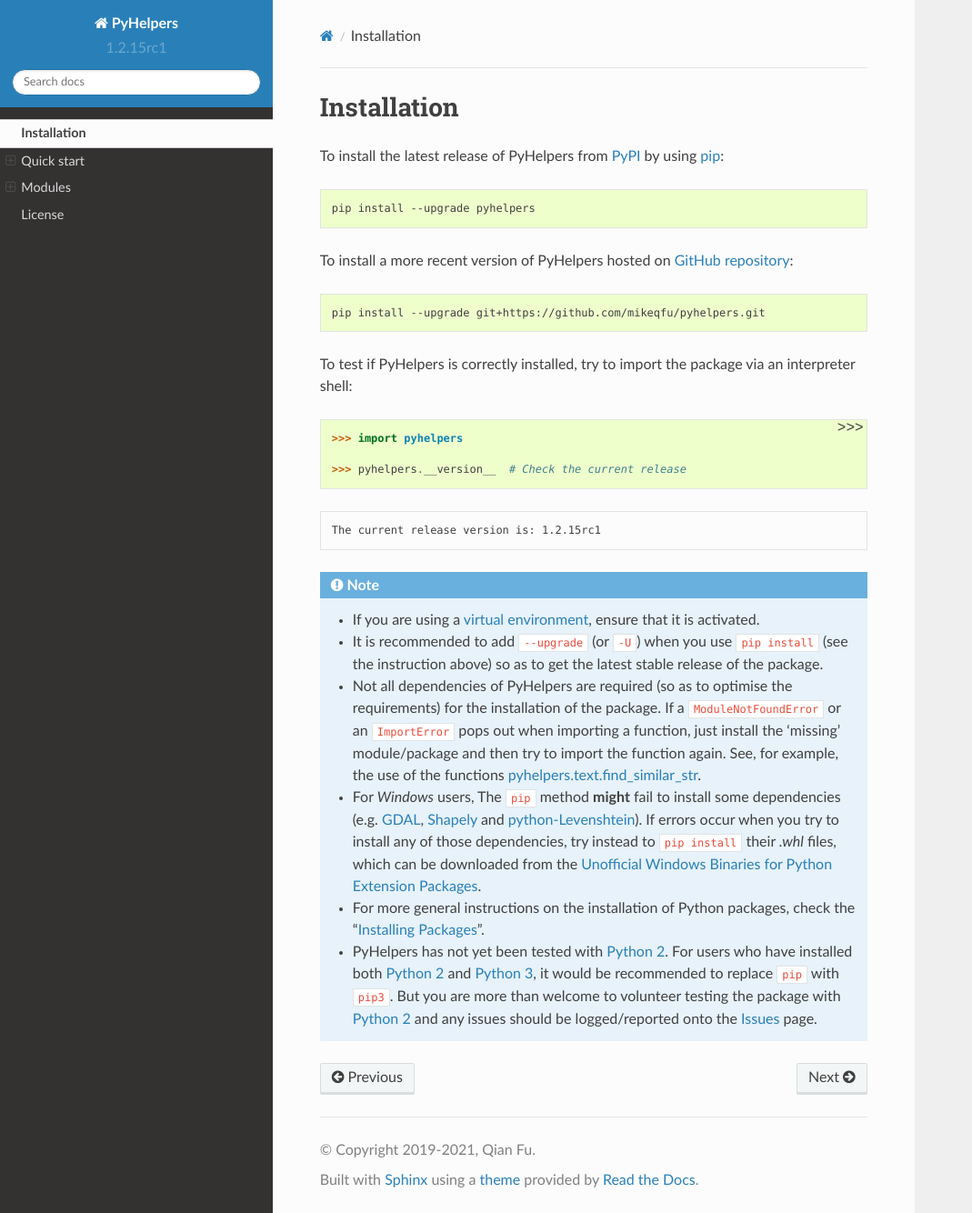
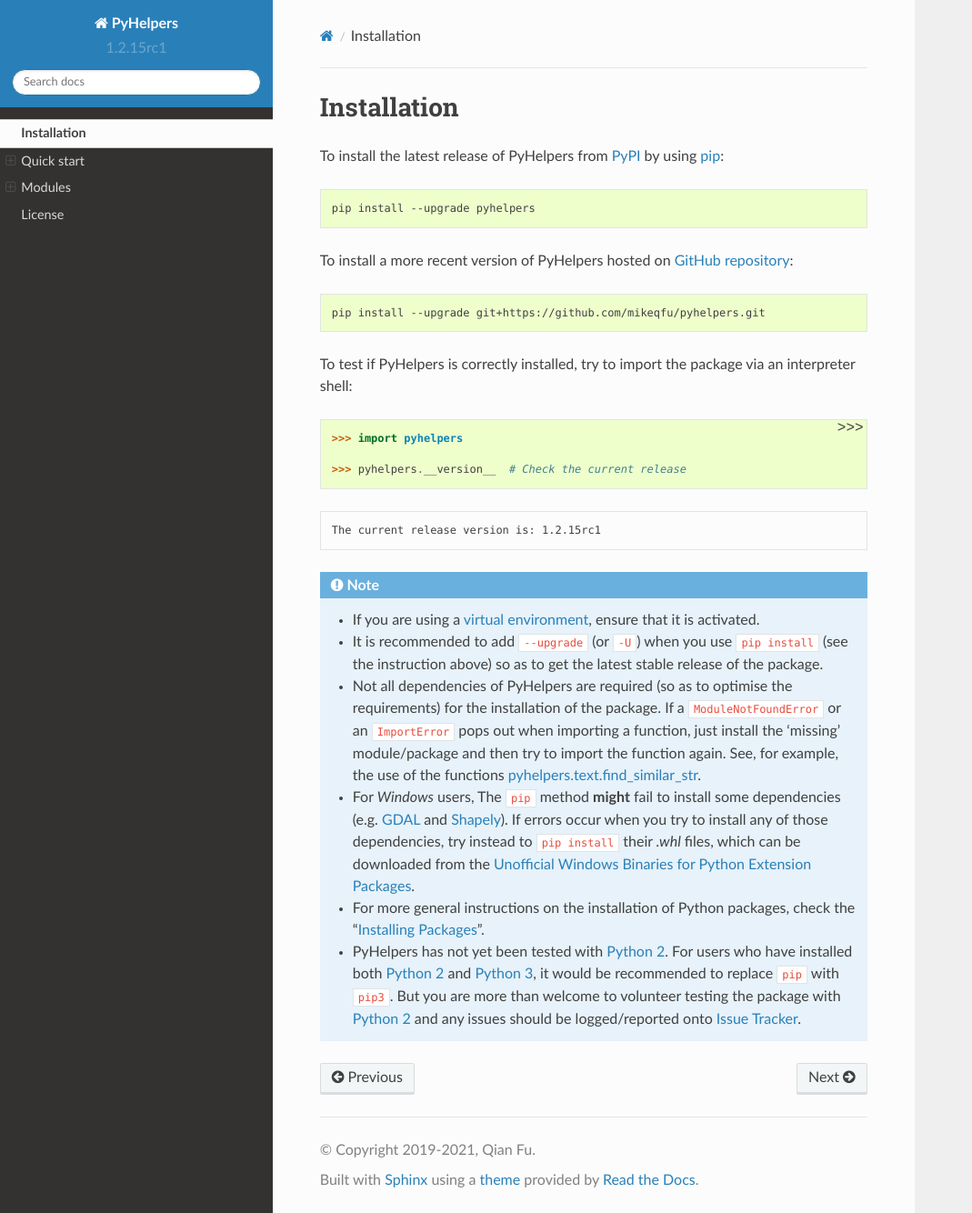
Before and after one commit to mikeqfu/pyhelpers, a Sphinx documentation site: the page built from docs/source/installation.rst, in a window 1280 px wide and 1334 px high. Shown: the whole window at 91% size, without its empty margins (0-1069 px from the left). Built offline with Sphinx 7.4.7 and the Read the Docs theme 2.0.0, drawn with Linux system fonts in a browser that asks for light colours.

Commit message:
Modify docs\source\installation.rst

```diff
--- a/docs/source/installation.rst
+++ b/docs/source/installation.rst
@@ -34,11 +34,11 @@
 
     - Not all dependencies of PyHelpers are required (so as to optimise the requirements) for the installation of the package. If a ``ModuleNotFoundError`` or an ``ImportError`` pops out when importing a function, just install the 'missing' module/package and then try to import the function again. See, for example, the use of the functions :ref:`pyhelpers.text.find_similar_str<text-examples>`.
 
-    - For *Windows* users, The ``pip`` method **might** fail to install some dependencies (e.g. `GDAL`_, `Shapely`_ and `python-Levenshtein`_). If errors occur when you try to install any of those dependencies, try instead to ``pip install`` their *.whl* files, which can be downloaded from the `Unofficial Windows Binaries for Python Extension Packages`_.
+    - For *Windows* users, The ``pip`` method **might** fail to install some dependencies (e.g. `GDAL`_ and `Shapely`_). If errors occur when you try to install any of those dependencies, try instead to ``pip install`` their *.whl* files, which can be downloaded from the `Unofficial Windows Binaries for Python Extension Packages`_.
 
     - For more general instructions on the installation of Python packages, check the "`Installing Packages`_".
 
-    - PyHelpers has not yet been tested with `Python 2`_. For users who have installed both `Python 2`_ and `Python 3`_, it would be recommended to replace ``pip`` with ``pip3``. But you are more than welcome to volunteer testing the package with `Python 2`_ and any issues should be logged/reported onto the `Issues`_ page.
+    - PyHelpers has not yet been tested with `Python 2`_. For users who have installed both `Python 2`_ and `Python 3`_, it would be recommended to replace ``pip`` with ``pip3``. But you are more than welcome to volunteer testing the package with `Python 2`_ and any issues should be logged/reported onto `Issue Tracker`_.
 
 .. _`PyPI`: https://pypi.org/project/pyhelpers/
 .. _`pip`: https://packaging.python.org/key_projects/#pip
@@ -49,11 +49,10 @@
 
 .. _`GDAL`: https://pypi.org/project/GDAL/
 .. _`Shapely`: https://pypi.org/project/Shapely/
-.. _`python-Levenshtein`: https://pypi.org/project/python-Levenshtein/
 .. _`Unofficial Windows Binaries for Python Extension Packages`: https://www.lfd.uci.edu/~gohlke/pythonlibs/
 
 .. _`Installing Packages`: https://packaging.python.org/tutorials/installing-packages
 
 .. _`Python 2`: https://docs.python.org/2/
 .. _`Python 3`: https://docs.python.org/3/
-.. _`Issues`: https://github.com/mikeqfu/pyhelpers/issues
+.. _`Issue Tracker`: https://github.com/mikeqfu/pyhelpers/issues
```
